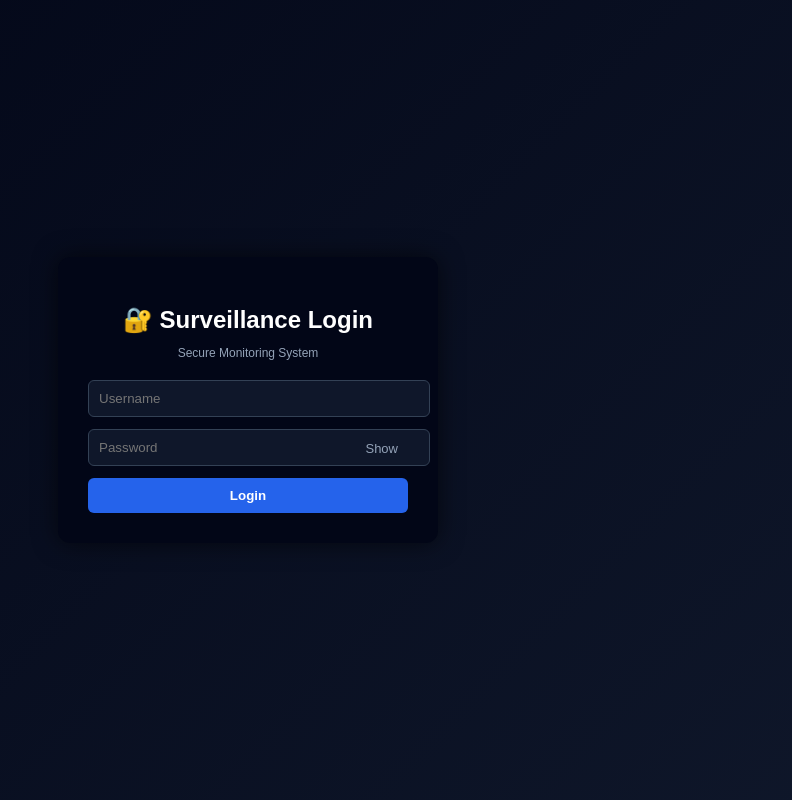
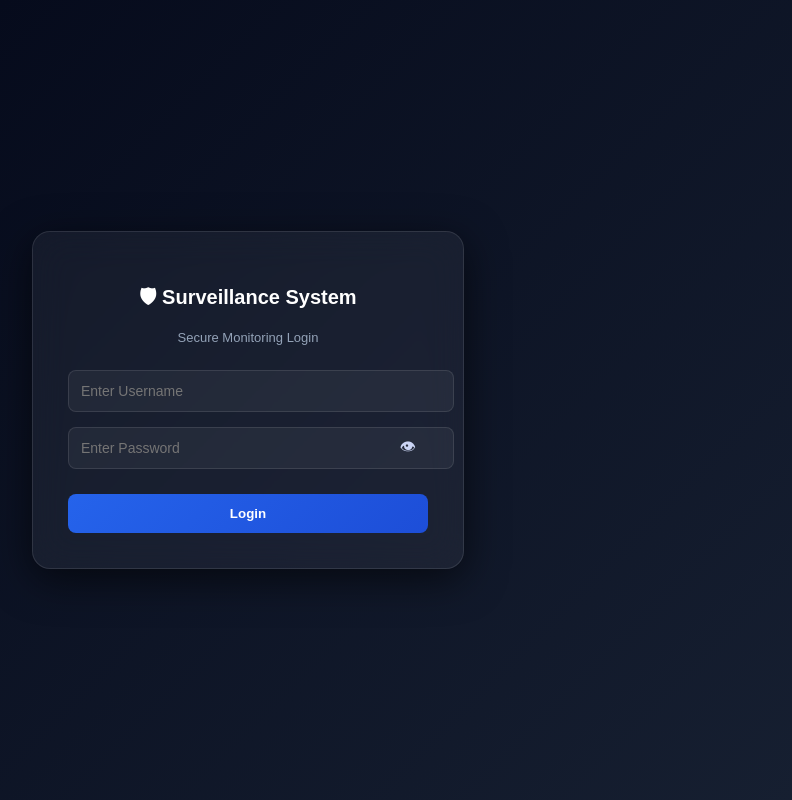
Before and after one commit to prashantXexe/project_eis_frontend, a React (Vite) app: page /login in a window 1280 px wide. Shown: the whole page, without its empty margins (392-1184 px from the left). Built offline with nearby package versions, Linux system fonts and the light colour scheme.

Commit message:
Update Login.jsx

```diff
--- a/src/pages/Login.jsx
+++ b/src/pages/Login.jsx
@@ -12,7 +12,6 @@ import {
   getDocs
 } from "firebase/firestore";
 import { app } from "../firebase";
-import { useNavigate } from "react-router-dom";
 
 const auth = getAuth(app);
 const db = getFirestore(app);
@@ -24,14 +23,11 @@ export default function Login() {
   const [loading, setLoading] = useState(false);
   const [message, setMessage] = useState("");
 
-  const navigate = useNavigate();
-
   const handleLogin = async () => {
     if (loading) return;
     setLoading(true);
 
     try {
-      // 🔍 Find user from Firestore
       const q = query(
         collection(db, "users"),
         where("username", "==", username)
@@ -49,7 +45,6 @@ export default function Login() {
       const email = userData.email;
       const role = userData.role;
 
-      // 🔐 Login
       const userCredential = await signInWithEmailAndPassword(
         auth,
         email,
@@ -58,19 +53,13 @@ export default function Login() {
 
       const user = userCredential.user;
 
-      // 📧 Email verification
       if (!user.emailVerified) {
         await sendEmailVerification(user);
-
-        setMessage(
-          "📧 Verification email sent. Please verify and come back."
-        );
-
+        setMessage("📧 Verification email sent. Please verify first.");
         setLoading(false);
         return;
       }
 
-      // ✅ Save role + login
       localStorage.setItem("role", role);
       localStorage.setItem("username", username);
 
@@ -96,32 +85,34 @@ export default function Login() {
   return (
     <div style={styles.page}>
       <div style={styles.card}>
-        <h2 style={styles.title}>🔐 Surveillance Login</h2>
-        <p style={styles.subtitle}>Secure Monitoring System</p>
+        <h2 style={styles.title}>🛡 Surveillance System</h2>
+        <p style={styles.subtitle}>Secure Monitoring Login</p>
 
         {/* Username */}
+        <div style={styles.inputGroup}>
           <input
-          placeholder="Username"
+            placeholder="Enter Username"
             value={username}
             onChange={(e) => setUsername(e.target.value)}
             style={styles.input}
           />
+        </div>
 
         {/* Password */}
-        <div style={{ position: "relative", marginBottom: "12px" }}>
+        <div style={styles.inputGroup}>
           <input
             type={showPassword ? "text" : "password"}
-            placeholder="Password"
+            placeholder="Enter Password"
             value={password}
             onChange={(e) => setPassword(e.target.value)}
-            style={{ ...styles.input, marginBottom: "0" }}
+            style={styles.input}
           />
 
           <span
             onClick={() => setShowPassword(!showPassword)}
             style={styles.showBtn}
           >
-            {showPassword ? "Hide" : "Show"}
+            {showPassword ? "🙈" : "👁"}
           </span>
         </div>
 
@@ -131,86 +122,103 @@ export default function Login() {
           style={styles.button}
           disabled={loading}
         >
-          {loading ? "Please wait..." : "Login"}
+          {loading ? "Logging in..." : "Login"}
         </button>
       </div>
 
-      {/* Popup */}
+      {/* Toast Message */}
       {message && <div style={styles.popup}>{message}</div>}
     </div>
   );
 }
 
-// 🎨 Styles
+// 🎨 MODERN UI STYLES
 const styles = {
   page: {
     height: "100vh",
-    background: "linear-gradient(135deg, #020617, #0f172a)",
     display: "flex",
     justifyContent: "center",
-    alignItems: "center"
+    alignItems: "center",
+    background:
+      "linear-gradient(-45deg, #0f172a, #020617, #1e293b, #020617)",
+    backgroundSize: "400% 400%",
+    animation: "gradientBG 12s ease infinite"
   },
 
   card: {
-    width: "320px",
-    padding: "30px",
-    borderRadius: "12px",
-    background: "#020617",
-    boxShadow: "0 0 25px rgba(0,0,0,0.6)",
+    width: "360px",
+    padding: "35px",
+    borderRadius: "18px",
+    background: "rgba(255,255,255,0.05)",
+    backdropFilter: "blur(18px)",
+    WebkitBackdropFilter: "blur(18px)",
+    border: "1px solid rgba(255,255,255,0.1)",
+    boxShadow: "0 10px 40px rgba(0,0,0,0.6)",
     textAlign: "center"
   },
 
   title: {
-    color: "white",
-    marginBottom: "5px"
+    color: "#fff",
+    marginBottom: "5px",
+    fontWeight: "600",
+    fontSize: "20px"
   },
 
   subtitle: {
-    fontSize: "12px",
+    fontSize: "13px",
     color: "#94a3b8",
-    marginBottom: "20px"
+    marginBottom: "25px"
+  },
+
+  inputGroup: {
+    position: "relative",
+    marginBottom: "15px"
   },
 
   input: {
     width: "100%",
-    padding: "10px",
-    marginBottom: "12px",
-    borderRadius: "6px",
-    border: "1px solid #334155",
-    background: "#0f172a",
+    padding: "12px",
+    borderRadius: "8px",
+    border: "1px solid rgba(255,255,255,0.1)",
+    background: "rgba(255,255,255,0.05)",
     color: "white",
-    outline: "none"
+    outline: "none",
+    fontSize: "14px",
+    transition: "0.3s"
   },
 
   showBtn: {
     position: "absolute",
-    right: "10px",
+    right: "12px",
     top: "50%",
     transform: "translateY(-50%)",
     cursor: "pointer",
-    color: "#94a3b8",
-    fontSize: "13px"
+    color: "#cbd5f5"
   },
 
   button: {
     width: "100%",
-    padding: "10px",
-    borderRadius: "6px",
+    padding: "12px",
+    borderRadius: "8px",
     border: "none",
-    background: "#2563eb",
+    background: "linear-gradient(135deg, #2563eb, #1d4ed8)",
     color: "white",
+    fontWeight: "600",
     cursor: "pointer",
-    fontWeight: "bold"
+    transition: "0.3s",
+    marginTop: "10px"
   },
 
   popup: {
     position: "fixed",
     bottom: "20px",
     right: "20px",
-    background: "#1e293b",
+    background: "rgba(30, 41, 59, 0.9)",
+    backdropFilter: "blur(10px)",
     color: "white",
     padding: "12px 20px",
-    borderRadius: "8px",
-    boxShadow: "0 0 10px rgba(0,0,0,0.5)"
+    borderRadius: "10px",
+    boxShadow: "0 5px 15px rgba(0,0,0,0.4)",
+    fontSize: "14px"
   }
 };
```
Lines whose indentation alone changed are shown as unchanged.
